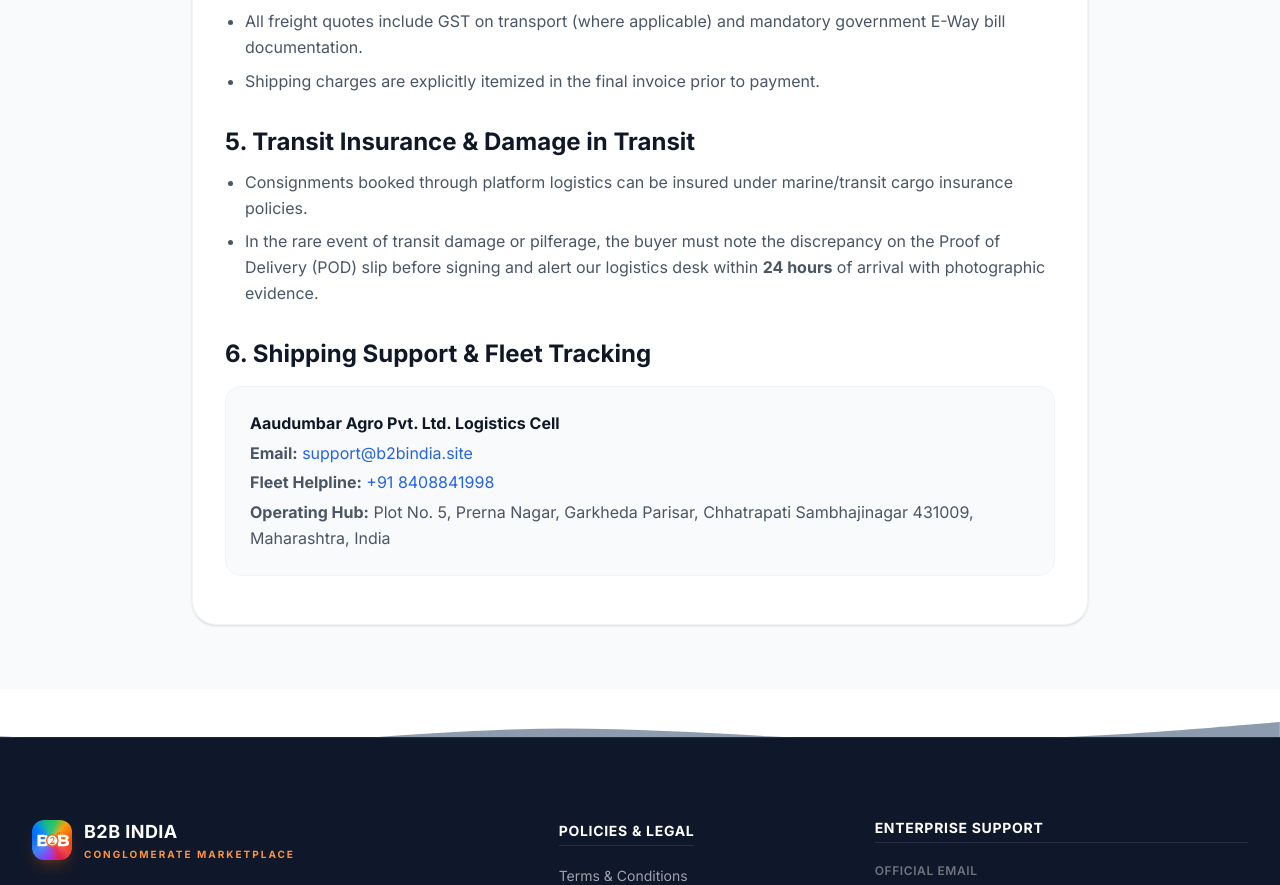
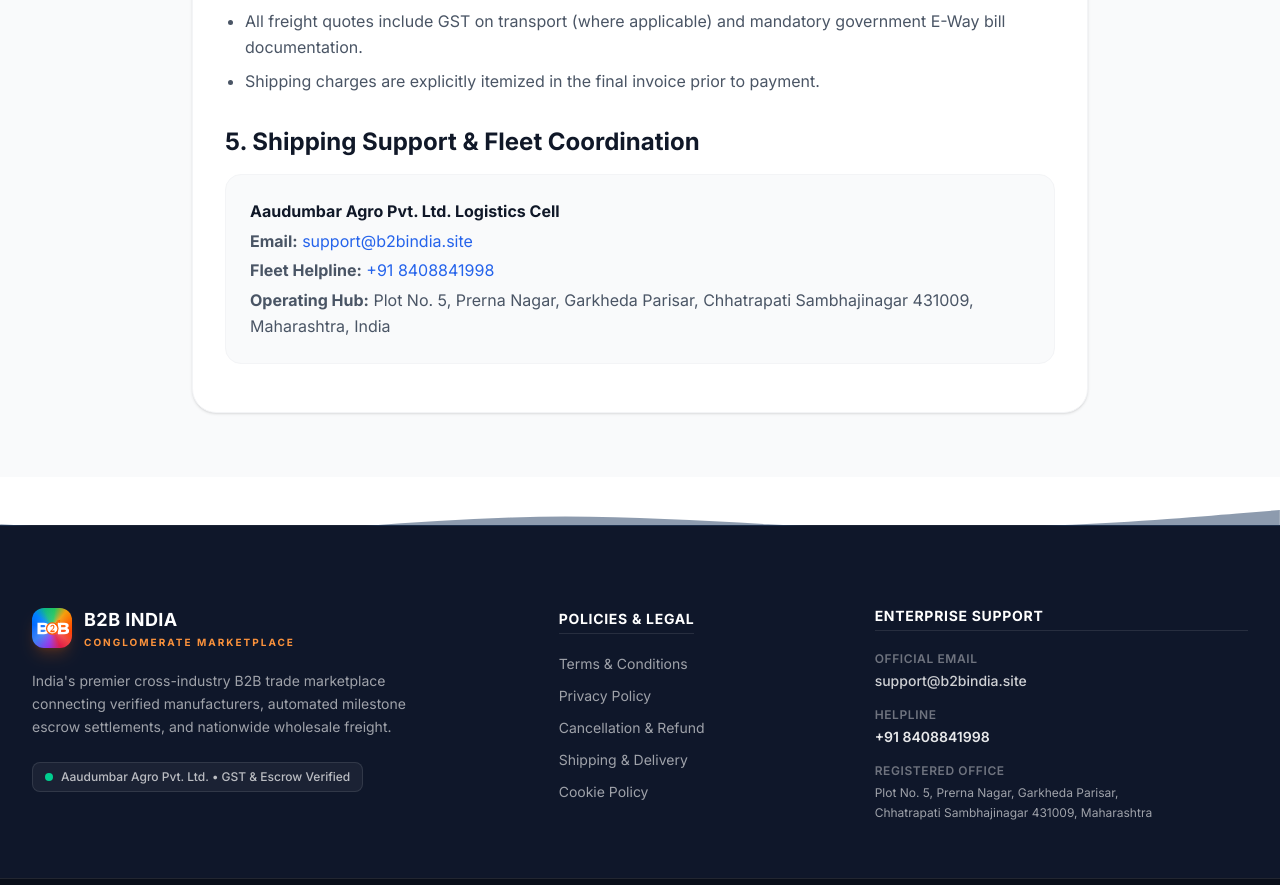
Before and after one commit to aaudumbaragropvtltd/B2B-By-aaudumbar-agro, a Next.js app: page /shipping-policy in a window 1280 px wide. Shown: the part 1183-2068 px from the top of the page. Built offline with nearby package versions, Linux system fonts and the light colour scheme; no server answers.

Commit message:
docs(shipping): remove transit insurance section

```diff
--- a/app/shipping-policy/page.js
+++ b/app/shipping-policy/page.js
@@ -53,13 +53,7 @@
               <li>Shipping charges are explicitly itemized in the final invoice prior to payment.</li>
             </ul>
 
-            <h2 className="text-2xl font-bold text-gray-900 mt-8 mb-3">5. Transit Insurance &amp; Damage in Transit</h2>
-            <ul className="list-disc pl-5 space-y-2">
-              <li>Consignments booked through platform logistics can be insured under marine/transit cargo insurance policies.</li>
-              <li>In the rare event of transit damage or pilferage, the buyer must note the discrepancy on the Proof of Delivery (POD) slip before signing and alert our logistics desk within <strong>24 hours</strong> of arrival with photographic evidence.</li>
-            </ul>
-
-            <h2 className="text-2xl font-bold text-gray-900 mt-8 mb-3">6. Shipping Support &amp; Fleet Tracking</h2>
+            <h2 className="text-2xl font-bold text-gray-900 mt-8 mb-3">5. Shipping Support &amp; Fleet Coordination</h2>
             <div className="bg-gray-50 rounded-2xl p-6 border border-gray-100 mt-4">
               <p className="mb-1 font-bold text-gray-900">Aaudumbar Agro Pvt. Ltd. Logistics Cell</p>
               <p className="mb-1"><strong>Email:</strong> <a href="mailto:support@b2bindia.site" className="text-brand-600 hover:underline">support@b2bindia.site</a></p>
```
